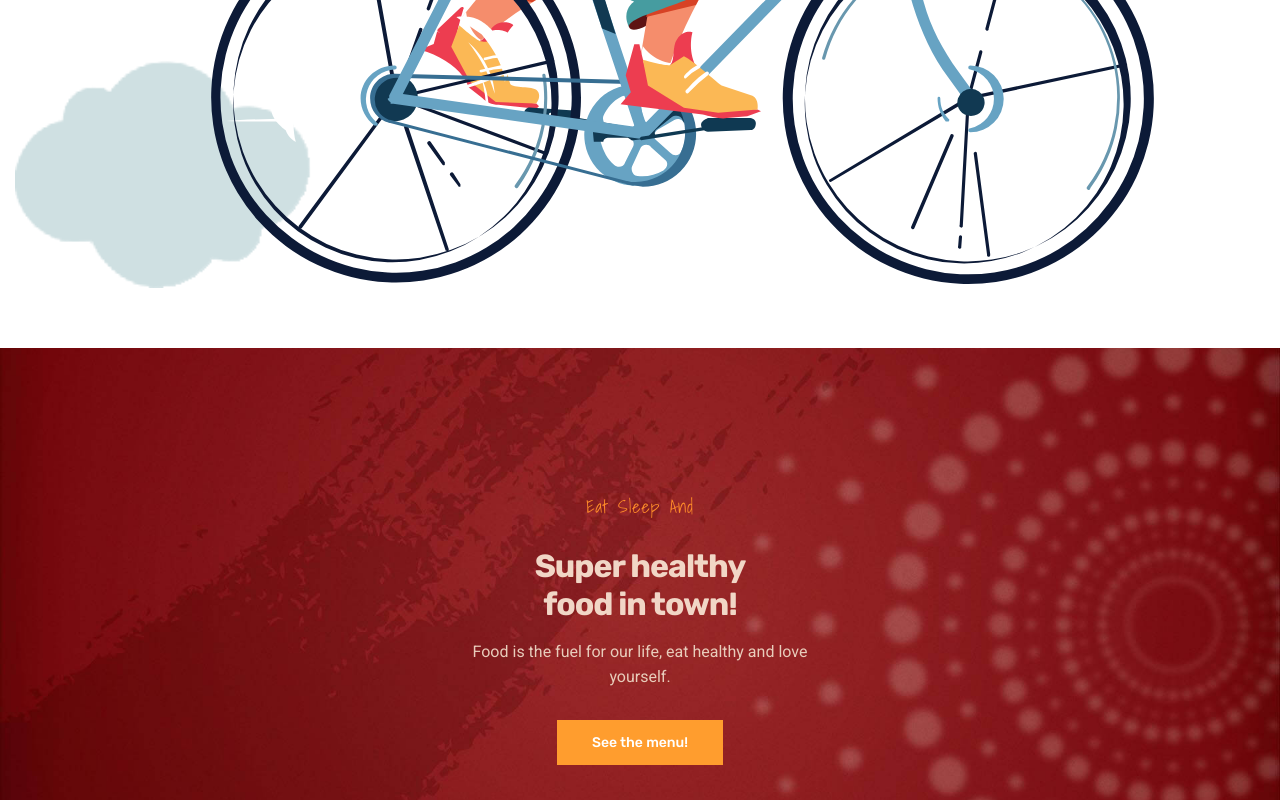
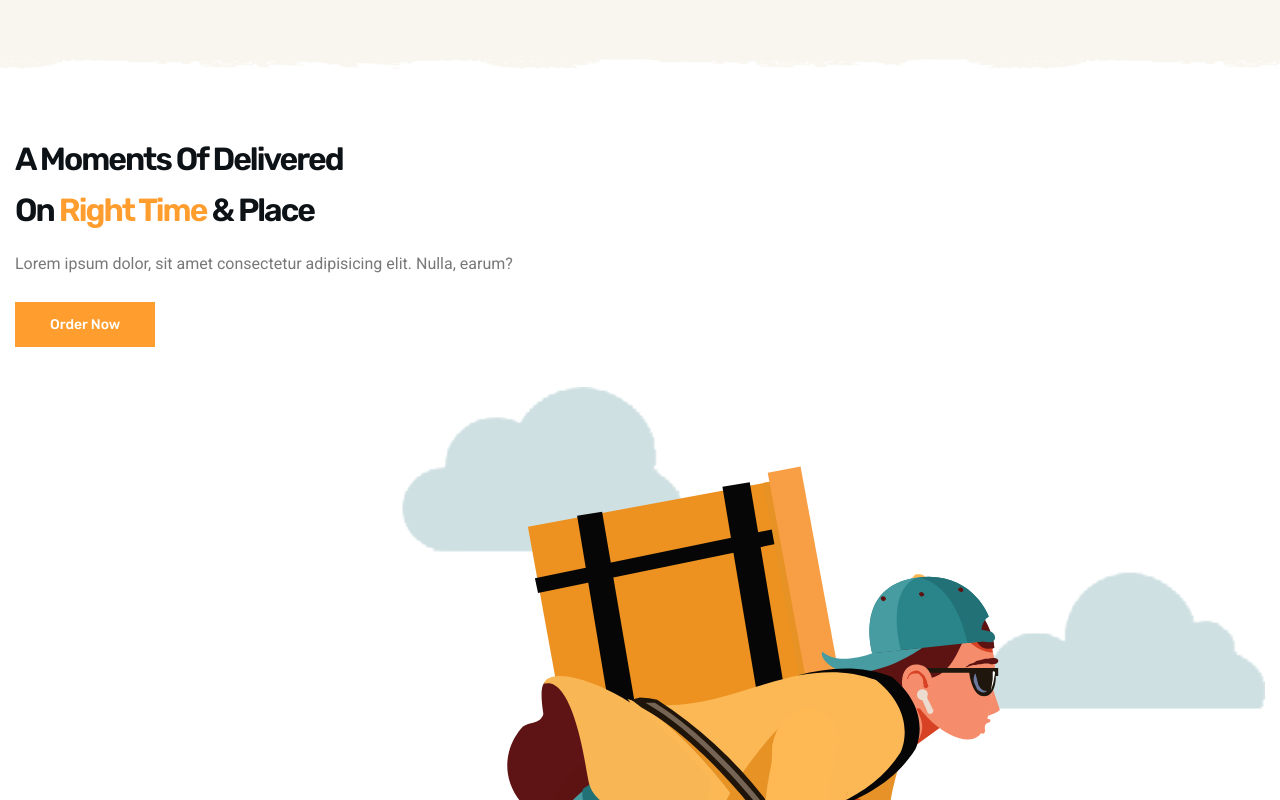
Before and after one commit to DavedCV/project-restaurant-page, a website built with webpack: page dist/index.html in a window 1280 px wide. Shown: the part 1100-1900 px from the top of the page. Built offline with nearby package versions, Linux system fonts and the light colour scheme.

Commit message:
- Delete the raw html structure of the delivery section - Create the delivery section with javascript in tthe file 'home.js'

```diff
--- a/src/home.js
+++ b/src/home.js
@@ -127,37 +127,93 @@ container2.appendChild(ulPromo);
 // add the container to the section
 promoSection.appendChild(container2);
 
+/* ---------------------------- delivery section -----------------------------*/
+
+const deliverySection = document.createElement("section");
+deliverySection.setAttribute("class", "section section-divider gray delivery");
+
+const container3 = document.createElement("div");
+container3.classList.add("container");
+
+// delivery content
+const deliveryContent = document.createElement("div");
+deliveryContent.classList.add("delivery-content");
+
+const deliverySectionTitle = document.createElement("h2");
+deliverySectionTitle.setAttribute("class","h2 section-title");
+deliverySectionTitle.innerHTML = "A Moments Of Delivered On <span class='span'>Right Time</span> & Place";
+deliveryContent.appendChild(deliverySectionTitle);
+
+const deliverySectionText = document.createElement("p");
+deliverySectionText.classList.add("section-text");
+deliverySectionText.textContent =
+  "Lorem ipsum dolor, sit amet consectetur adipisicing elit. Nulla, earum?";
+deliveryContent.appendChild(deliverySectionText);
+
+const deliverySectionButton = document.createElement("button");
+deliverySectionButton.setAttribute("class","btn btn-hover");
+deliverySectionButton.textContent = "Order Now";
+deliveryContent.appendChild(deliverySectionButton);
+
+// delivery banner
+const deliverySectionFigure = document.createElement("figure");
+deliverySectionFigure.classList.add("delivery-banner");
+
+const deliveryBanner = document.createElement("img");
+deliveryBanner.src = "/src/assets/images/delivery-banner-bg.png";
+deliveryBanner.width = "700";
+deliveryBanner.height = "602";
+deliveryBanner.loading = "lazy";
+deliveryBanner.alt = "clouds";
+deliveryBanner.classList.add("w-100");
+deliverySectionFigure.appendChild(deliveryBanner);
+
+const deliveryBoyImage = document.createElement("img");
+deliveryBoyImage.src = "/src/assets/images/delivery-boy.svg";
+deliveryBoyImage.width = "1000";
+deliveryBoyImage.height = "880";
+deliveryBoyImage.loading = "lazy";
+deliveryBoyImage.alt = "delivery boy";
+deliveryBoyImage.setAttribute("data-delivery-boy", "");
+deliveryBoyImage.setAttribute("class", "w-100 delivery-img");
+deliverySectionFigure.appendChild(deliveryBoyImage);
+
+// add items to the container
+container3.appendChild(deliveryContent);
+container3.appendChild(deliverySectionFigure);
+
+// add the container to the delivery section
+deliverySection.appendChild(container3);
+
 /* --------------------- add sections to the article ------------------------ */
 
 articleHome.appendChild(heroSection);
 articleHome.appendChild(promoSection);
+articleHome.appendChild(deliverySection);
 
 /* ------------------------- event listeners ---------------------------------*/
 
 // move the cycle on scroll
 
-const deliveryBoy = document.querySelector("[data-delivery-boy]");
-
 let deliveryBoyMove = -80;
 let lastScrollPos = 0;
 
 window.addEventListener("scroll", () => {
-
-  let deliveryBoyTopPos = deliveryBoy.getBoundingClientRect().top;
+  let deliveryBoyTopPos = deliveryBoyImage.getBoundingClientRect().top;
 
   if (deliveryBoyTopPos < 500 && deliveryBoyTopPos > -250) {
     let activeScrollPos = window.scrollY;
 
     if (lastScrollPos < activeScrollPos) {
       deliveryBoyMove++;
-    }else{
+    } else {
       deliveryBoyMove--;
     }
 
+    console.log(deliveryBoyMove);
     lastScrollPos = activeScrollPos;
-    deliveryBoy.style.transform = `translateX(${deliveryBoyMove}px)`;
+    deliveryBoyImage.style.transform = `translateX(${deliveryBoyMove}px)`;
   }
-
 });
 
 export default articleHome;
```
Also changed, not shown: dist/index.html, dist/main.js.
